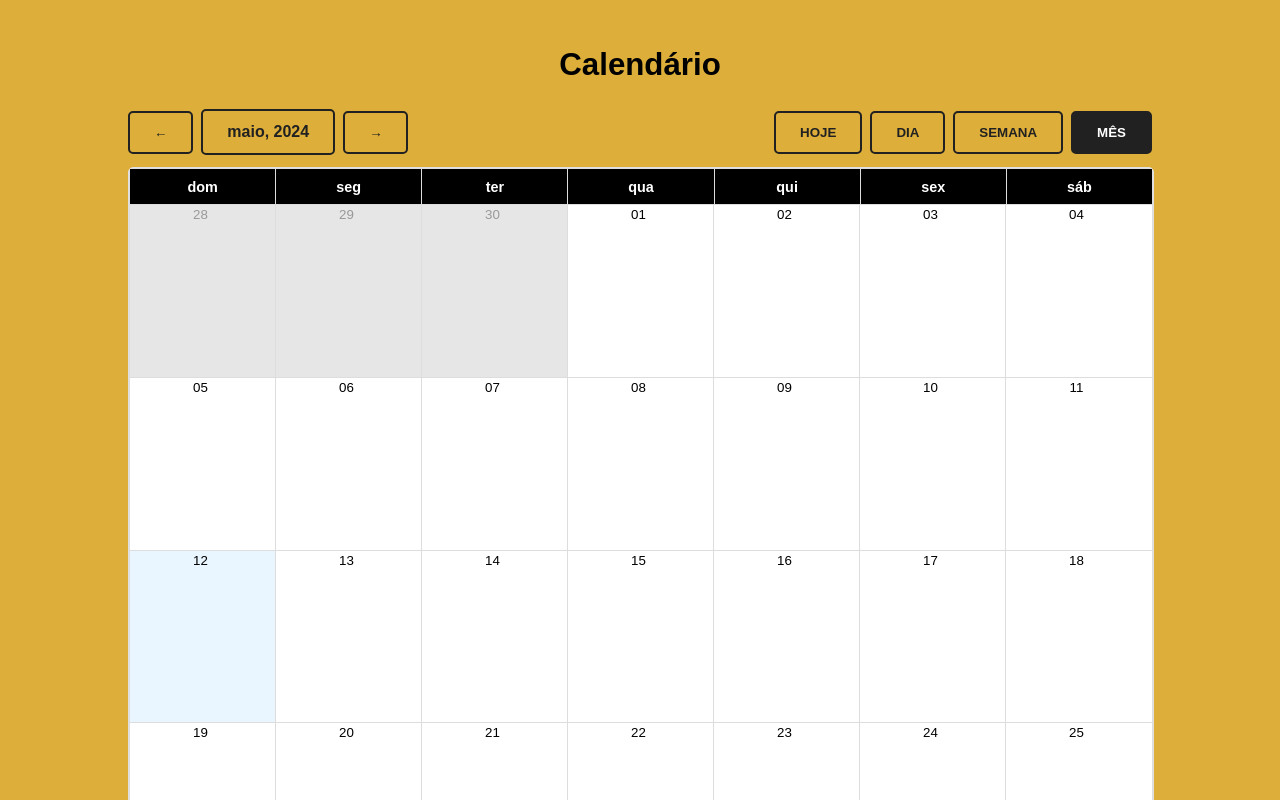
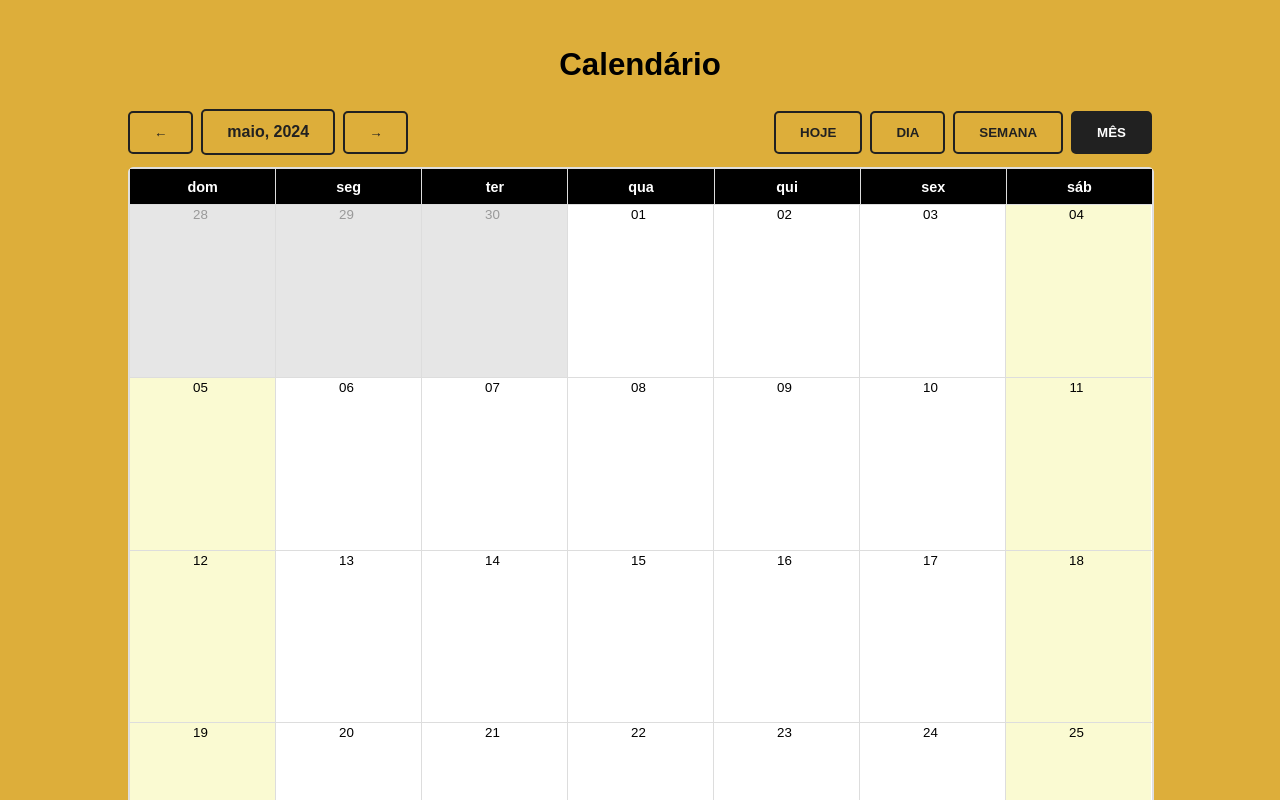
Before and after one commit to ICEI-PUC-Minas-PMV-ADS/pmv-ads-2024-1-e5-proj-homeoffice-organizer-t6, a React (Create React App) app in the folder codigo-fonte/frontend/: page /calendar in a window 1280 px wide. Shown: the top 800 px of the page. Built offline with nearby package versions, Linux system fonts and the light colour scheme; no server answers.

Commit message:
ajustes de cores

```diff
--- a/codigo-fonte/frontend/src/Calendar/Calendar.css
+++ b/codigo-fonte/frontend/src/Calendar/Calendar.css
@@ -85,7 +85,7 @@
     align-items: center;
     justify-content: center;
     height: 36px !important;
-    background: black;
+    background: black !important;
 }
 
 .rbc-calendar {
@@ -100,3 +100,13 @@
     color: white;
     padding: 2px 5px;
 }
+
+.rbc-time-view .rbc-allday-cell {
+    box-sizing: content-box;
+    width: 100%;
+    position: relative;
+}
+
+.rbc-off-range-bg {
+    background: #e6e6e6 !important;
+}
--- a/codigo-fonte/frontend/src/Calendar/Calendar.js
+++ b/codigo-fonte/frontend/src/Calendar/Calendar.js
@@ -61,6 +61,21 @@ const MyCalendar = () => {
     return '';
   };
 
+  const getDayProp = (date) => {
+    const dayOfWeek = date.getDay();
+    const isCurrentMonth = moment(date).isSame(date, 'month');
+
+    if (isCurrentMonth && (dayOfWeek === 0 || dayOfWeek === 6)) {
+      return {
+        style: {
+          backgroundColor: '#FAFAD2',
+        },
+      };
+    }
+
+    return null;
+  };
+
   return (
     <div className="calendar">
       <h2>Calendário</h2>
@@ -108,6 +123,7 @@ const MyCalendar = () => {
           toolbar={false}
           view={view}
           date={date}
+          dayPropGetter={getDayProp}
         />
       </div>
     </div>
```
